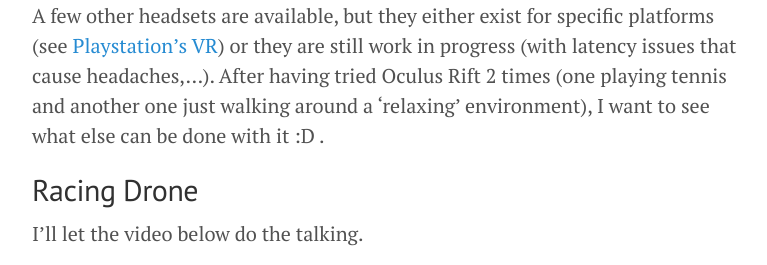
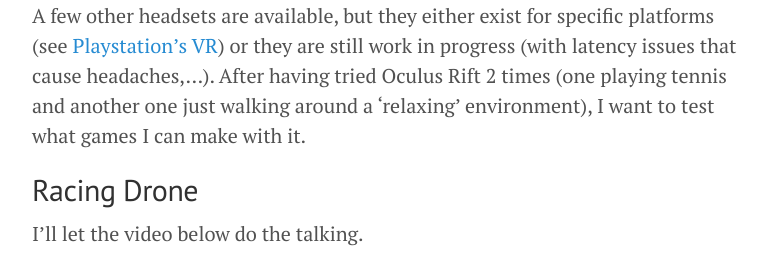
Before and after one commit to migueltorrescosta/migueltorrescosta.github.io, a Jekyll site: the page built from page_Wishlist.md, in a window 1280 px wide, cut to the strip 686-951 px from the top of the page. Shown: the whole strip, without its empty margins (248-1015 px from the left). Built offline with Jekyll 4.4.1, drawn with Linux system fonts in a browser that asks for light colours; nearby versions of some CDN libraries.

Commit message:
Minor changes

```diff
--- a/page_Wishlist.md
+++ b/page_Wishlist.md
@@ -18,7 +18,7 @@ I've compiled this list using [goodreads](https://www.goodreads.com/{{ site.auth
 
 ## VR Headset
 
-[Oculus Rift](https://www.oculus.com/) seems to be the best Headset so far, but they only support Windows. A few other headsets are available, but they either exist for specific platforms (see [Playstation's VR](https://www.playstation.com/en-us/explore/playstation-vr/)) or they are still work in progress (with latency issues that cause headaches,...). After having tried Oculus Rift 2 times (one playing tennis and another one just walking around a 'relaxing' environment), I want to see what else can be done with it :D .
+[Oculus Rift](https://www.oculus.com/) seems to be the best Headset so far, but they only support Windows. A few other headsets are available, but they either exist for specific platforms (see [Playstation's VR](https://www.playstation.com/en-us/explore/playstation-vr/)) or they are still work in progress (with latency issues that cause headaches,...). After having tried Oculus Rift 2 times (one playing tennis and another one just walking around a 'relaxing' environment), I want to test what games I can make with it.
 
 ## Racing Drone
 
```
Also changed, not shown: index.md (+1 -1 lines).
